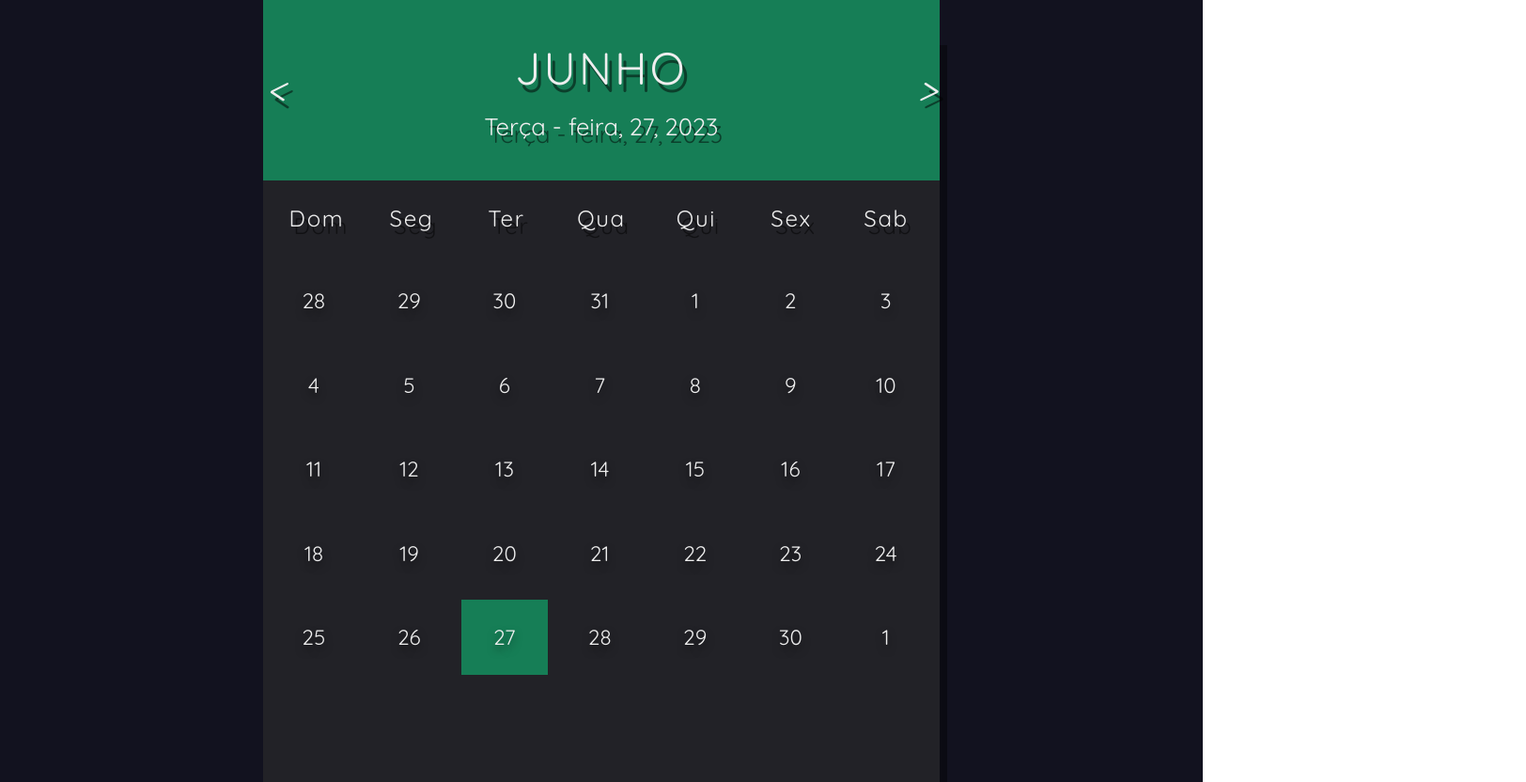
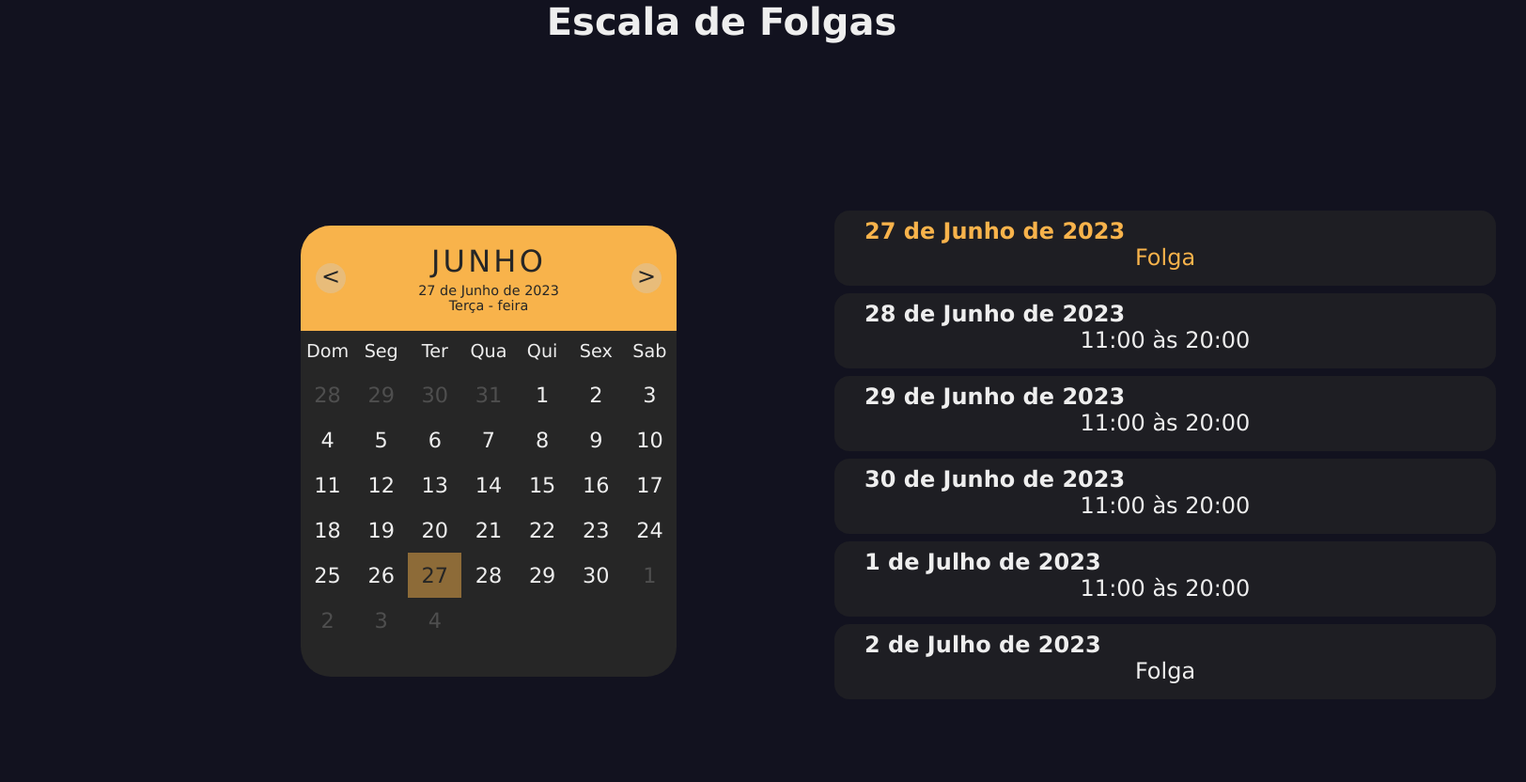
Before and after one commit to Matheus-A-Santana/Calendario, a plain HTML site: page Index.html in a window 1280 px wide. Shown: the whole page at 94% size, 1624 px wide, since content can reach past the window. After the commit the page ends 800 px from the top, so only its background shows below. Drawn offline with Linux system fonts and the light colour scheme.

Commit message:
ajustando a pagina

```diff
--- a/Index.html
+++ b/Index.html
@@ -1,18 +1,25 @@
 <!DOCTYPE html>
-<html lang="en">
+<html lang="pt-Br">
 <head>
     <meta charset="UTF-8">
     <meta name="viewport" content="width=device-width, initial-scale=1.0">
-    <title>Calendario Folgas</title>
-    <link rel="stylesheet" href="/css/style.css">
-    <link rel="preconnect" href="https://fonts.googleapis.com">
-<link rel="preconnect" href="https://fonts.gstatic.com" crossorigin>
-<link href="https://fonts.googleapis.com/css2?family=Quicksand:wght@300;400;500;600;700&display=swap" rel="stylesheet">
+    <link rel="stylesheet" href="/css/pagina.css">
+    <link rel="stylesheet" href="/css/calendario.css">
+    <link rel="stylesheet" href="/css/relatorio-trabalho.css">
+    <title>Escala de folgas</title>
 </head>
 <body>
+    <header>
+        <h1>Escala de Folgas</h1>
+    </header>
+    <nav>
+
+    </nav>
+    <main>
+        <section>
             <div class="container">
                 <div class="calendario">
-            <div class="Meses">
+                    <div class="meses">
                         <i class="left-prev"><</i>
                         <div class="date">
                             <h1></h1>
@@ -20,7 +27,7 @@
                         </div>
                         <i class="right-prev">></i>
                     </div>
-            <div class="Semanas">
+                    <div class="semanas">
                         <div>Dom</div>
                         <div>Seg</div>
                         <div>Ter</div>
@@ -33,6 +40,37 @@
                     </div>
                 </div>
             </div>
+        </section>
+        <article>
+        </article>
+    </main>
+    <aside>
+        <div class="container-folgas">
+            <div class="escala">
+                <div class="dias-trabalho-hoje"><h3>27 de Junho de 2023</h3>
+                    <div class="conteudo"><p>Folga</p></div>
+                </div>
+                <div class="dias-trabalho"><h3>28 de Junho de 2023</h3>
+                    <div class="conteudo"><p>11:00 às 20:00</p></div>
+                </div>
+                <div class="dias-trabalho"><h3>29 de Junho de 2023</h3>
+                    <div class="conteudo"><p>11:00 às 20:00</p></div>
+                </div>
+                <div class="dias-trabalho"><h3>30 de Junho de 2023</h3>
+                    <div class="conteudo"><p>11:00 às 20:00</p></div>
+                </div>
+                <div class="dias-trabalho"><h3>1 de Julho de 2023</h3>
+                    <div class="conteudo"><p>11:00 às 20:00</p></div>
+                </div>
+                <div class="dias-trabalho"><h3>2 de Julho de 2023</h3>
+                    <div class="conteudo"><p>Folga</p></div>
+                </div>
+            </div>
+        </div>
+    </aside>
+    <footer>
+
+    </footer>
 </body>
-<script src="/js/script.js"></script>
+<script src="/js/calendario.js"></script>
 </html>
--- /dev/null
+++ b/css/calendario.css
@@ -0,0 +1,189 @@
+.calendario{
+    width: 25rem;
+    height: 30rem;
+    background-color: #262626;
+    align-items: center;
+    color: #eee;
+    border-radius: 2rem;
+}
+
+.meses{
+    width: 100%;
+    height: 7rem;
+    background-color: #f8b34b;
+    color: #262626;
+    display: flex;
+    justify-content: space-between;
+    align-items: center;
+    text-align: center;.calendario{
+        width: 25rem;
+        height: 30rem;
+        background-color: #262626;
+        align-items: center;
+        color: #eee;
+        border-radius: 2rem;
+    }
+
+    .meses{
+        width: 100%;
+        height: 7rem;
+        background-color: #f8b34b;
+        color: #262626;
+        display: flex;
+        justify-content: space-between;
+        align-items: center;
+        text-align: center;
+        border-radius: 2rem 2rem 0 0;
+    }
+
+    .meses i{
+        font-size: 1.5rem;
+        margin: 1rem;
+        cursor: pointer;
+        background-color: #cfcece5d;
+        width: 2rem;
+        height: 2rem;
+        border-radius: 50%;
+    }
+
+
+    .meses h1{
+        font-size: 2rem;
+        font-weight: 300;
+        text-transform: uppercase;
+        letter-spacing: 0.2rem;
+    }
+
+    .meses p{
+        font-size: 0.9rem;
+        margin-top: 0.2rem;
+    }
+
+    .semanas{
+        width: 100%;
+        font-size: 1.2rem;
+        display: flex;
+        align-items: center;
+        margin-top: 0.6rem;
+    }
+
+    .semanas div{
+        width: calc(25.2rem / 7);
+        justify-content: center;
+        align-items: center;
+        text-align: center;
+    }
+
+    .dias{
+        width: 100%;
+        display: flex;
+        flex-wrap: wrap;
+        margin-top: 0.7rem;
+    }
+
+    .dias div{
+        font-size: 1.4rem;
+        width: calc(25rem / 7);
+        height: 3rem;
+        display: flex;
+        justify-content: center;
+        align-items: center;
+        box-sizing: border-box;
+    }
+
+    .dias div:hover{
+        background-color: #f5f5f598;
+        color: #262626;
+        cursor: pointer;
+        border: white solid;
+    }
+
+    .data-anterior{
+        opacity: 0.2;
+    }
+
+    .data-posterior{
+        opacity: 0.2;
+    }
+
+    .hoje{
+        background-color: #f8b34b7c;
+        color: #262626;
+    }
+    border-radius: 2rem 2rem 0 0;
+}
+
+.meses i{
+    font-size: 1.5rem;
+    margin: 1rem;
+    cursor: pointer;
+    background-color: #cfcece5d;
+    width: 2rem;
+    height: 2rem;
+    border-radius: 50%;
+}
+
+
+.meses h1{
+    font-size: 2rem;
+    font-weight: 300;
+    text-transform: uppercase;
+    letter-spacing: 0.2rem;
+}
+
+.meses p{
+    font-size: 0.9rem;
+    margin-top: 0.2rem;
+}
+
+.semanas{
+    width: 100%;
+    font-size: 1.2rem;
+    display: flex;
+    align-items: center;
+    margin-top: 0.6rem;
+}
+
+.semanas div{
+    width: calc(25.2rem / 7);
+    justify-content: center;
+    align-items: center;
+    text-align: center;
+}
+
+.dias{
+    width: 100%;
+    display: flex;
+    flex-wrap: wrap;
+    margin-top: 0.7rem;
+}
+
+.dias div{
+    font-size: 1.4rem;
+    width: calc(25rem / 7);
+    height: 3rem;
+    display: flex;
+    justify-content: center;
+    align-items: center;
+    box-sizing: border-box;
+}
+
+.dias div:hover{
+    background-color: #f5f5f598;
+    color: #262626;
+    cursor: pointer;
+    border: white solid;
+}
+
+.data-anterior{
+    opacity: 0.2;
+}
+
+.data-posterior{
+    opacity: 0.2;
+}
+
+.hoje{
+    background-color: #f8b34b7c;
+    color: #262626;
+}
--- /dev/null
+++ b/css/pagina.css
@@ -0,0 +1,39 @@
+*{
+    margin: 0;
+    font-family: 'Lucida Sans', 'Lucida Sans Regular',
+     'Lucida Grande', 'Lucida Sans Unicode', Geneva, Verdana,
+      sans-serif;
+}
+
+body{
+    background-color: #12121f;
+    position: relative;
+    left: 20rem;
+    width: 70%;
+}
+
+header{
+    width: 100%;
+    height: 5rem;
+    text-align: center;
+    color: #eee;
+}
+
+header h1{
+    font-size: 2.5rem;
+}
+
+main{
+    position: relative;
+    top: 10rem;
+    float: left;
+}
+
+aside{
+    align-items: center;
+    display: grid;
+    height: 30rem;
+    left: 10rem;
+    position: relative;
+    top: 3.5rem;
+}
--- /dev/null
+++ b/css/relatorio-trabalho.css
@@ -0,0 +1,34 @@
+
+.escala{
+    color: #eee;
+    height: 30rem;
+    width: 45rem;
+    top: 5rem;
+    position: absolute;
+}
+
+.dias-trabalho-hoje{
+    color: #f8b34b;
+}
+
+.dias-trabalho, .dias-trabalho-hoje{
+    background-color: #2626269c;
+    height: 5rem;
+    border-radius: 1rem;
+    position: relative;
+    margin: 0.5rem;
+}
+
+.dias-trabalho h3, .dias-trabalho-hoje h3{
+    top: 0.5rem;
+    font-size: 1.5rem;
+    left: 2rem;
+    position: relative;
+}
+
+.conteudo p{
+    top: 0.5rem;
+    position: relative;
+    font-size: 1.5rem;
+    text-align: center;
+}
--- a/css/style.css
+++ /dev/null
@@ -1,114 +0,0 @@
-*{
-    margin: 0;
-    padding: 0;
-    box-sizing: border-box;
-    font-family:"Quicksand", sans-serif;
-}
-
-html{
-    font-size: 62,5%;
-}
-
-.container{
-    width: 100%;
-    height: 100%;
-    background-color: #12121f;
-    color: #eee;
-    display: flex;
-    justify-content: center;
-    align-items: center;
-}
-
-.calendario{
-    width: 45rem;
-    height: 52rem;
-    background-color: #222227;
-    box-shadow: 0.5rem 3rem rgba(0, 0, 0, 0.4);
-}
-
-.Meses{
-    width: 100%;
-    height: 12rem;
-    background-color: #167e56;
-    display: flex;
-    justify-content: space-between;
-    align-items: center;
-    padding: 0.2rem;
-    text-align: center;
-    text-shadow: 0.3rem .5rem rgba(0, 0, 0, 0.5);
-}
-
-.Meses i{
-    font-size: 2.5rem;
-    cursor: pointer;
-}
-
-.Meses h1{
-    font-size: 3rem;
-    font-weight: 400;
-    text-transform: uppercase;
-    letter-spacing: 0.2rem;
-    margin-bottom: 1rem;
-}
-
-.Meses p{
-    font-size: 1.6rem;
-}
-
-.Semanas{
-    width: 100%;
-    height: 5rem;
-    padding: 0 0.4rem;
-    display: flex;
-    align-items: center;
-}
-
-.Semanas div{
-    font-size: 1.5rem;
-    font-weight: 400;
-    letter-spacing: 0.1rem;
-    width: calc(44.2rem / 7);
-    display: flex;
-    justify-content: center;
-    align-items: center;
-    text-shadow: 0.3rem .5rem rgba(0, 0, 0, 0.5);
-}
-
-.dias{
-    width: 100%;
-    display: flex;
-    flex-wrap: wrap;
-    padding: 0.2rem;
-}
-
-.dias div{
-    font-size: 1.4rem;
-    margin: 0.3rem;
-    width: calc(40.2rem / 7);
-    height: 5rem;
-    display: flex;
-    justify-content: center;
-    align-items: center;
-    text-shadow: 0 0.3rem 0.5rem rgba(0, 0, 0, 0.5);
-    transform: background-color 0.2s;
-}
-
-.dias div:hover:not(.today){
-    background-color: #262626;
-    border: 0.2rem solid#777 ;
-    cursor: pointer;
-}
-
-.prev-date .next-date{
-    opacity: 0.5;
-}
-
-.today:hover {
-    background-color: #262626;
-    border: 0.2rem solid#777 ;
-    cursor: pointer;
-}
-
-.today{
-    background-color: #167e56;
-}
--- a/js/script.js
+++ b/js/calendario.js
@@ -15,9 +15,9 @@ date.getMonth(), 0).getDate();
 const firstDiaIndex = date.getDay();
 
 const lastDayIndex = new Date(date.getFullYear(),
-date.getMonth() + 1, 0).getDay();
+date.getMonth()).getDay();
 
-const nextDias = 7 - lastDayIndex - 1;
+const nextDias = lastDayIndex;
 
 const meses = [
     "Janeiro",
@@ -49,19 +49,19 @@ document.querySelector('.date h1').innerHTML =
 meses[date.getMonth()];
 
 document.querySelector('.date p').innerHTML =
-semana[new Date().getDay()] +", "+ new Date().getDate() + ",  "+
-date.getFullYear();
+new Date().getDate() + " de " + meses[new Date().getMonth()] + " de " + new Date().getFullYear() +
+ "<br>" + semana[new Date().getDay()];
 
 let dias = "";
 
 for(let x = firstDiaIndex; x > 0; x-- ){
-    dias += `<div class="prev-date">${prevLastDay - x + 1}</div>`;
+    dias += `<div class="data-anterior">${prevLastDay - x + 1}</div>`;
 }
 
 for(let i = 1; i <= lastDias; i++){
     if(i === new Date().getDate() && date.getMonth() === new Date().getMonth()
     && date.getFullYear() === new Date().getFullYear()){
-        dias += `<div class="today">${i}</div>`;
+        dias += `<div class="hoje">${i}</div>`;
     }
     else{
         dias += `<div>${i}</div>`;
@@ -70,7 +70,7 @@ for(let i = 1; i <= lastDias; i++){
 }
 
 for(let j = 1; j <= nextDias; j++){
-    dias += `<div class="next-date">${j}</div>`;
+    dias += `<div class="data-posterior">${j}</div>`;
     mesesDias.innerHTML = dias;
 }
 }
```
Lines whose indentation alone changed are shown as unchanged.
